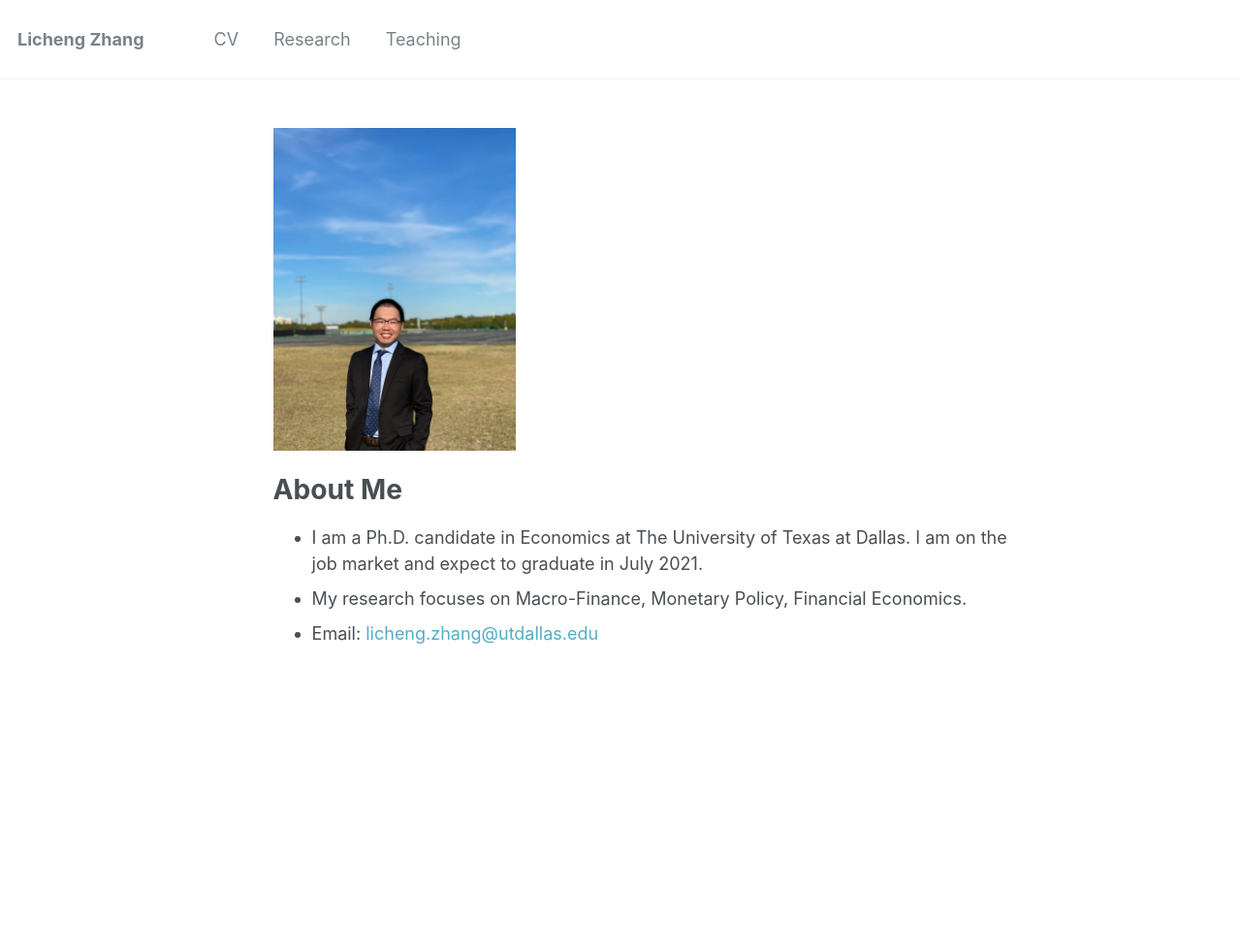
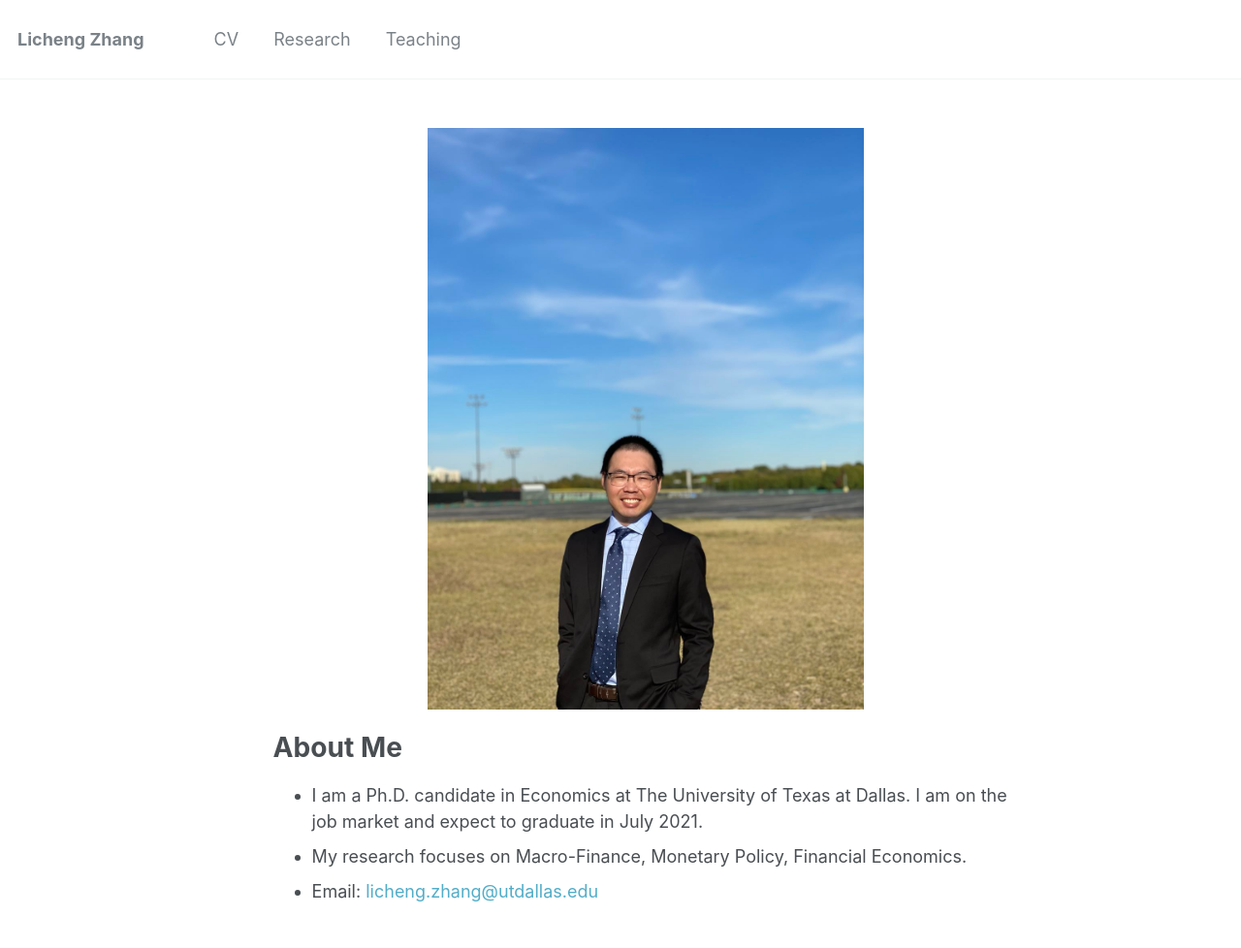
Before and after one commit to lichengzh/lichengzh.github.io, a Jekyll site: the page built from _pages/about.md, in a window 1280 px wide. Shown: the whole page at 97% size. Built offline with Jekyll 4.4.1, drawn with Linux system fonts in a browser that asks for light colours; before the commit the page ends 900 px from its top, so only the background shows below that.

Commit message:
Update about.md

```diff
--- a/_pages/about.md
+++ b/_pages/about.md
@@ -8,8 +8,8 @@ redirect_from:
   - /about.html
 ---
 
-<p align="left">
-   <img src="https://lichengzh.github.io/files/IMG_3759.JPG?raw=true" alt="Photo" style="width: 250px;"/>
+<p align="center">
+   <img src="https://lichengzh.github.io/files/IMG_3759.JPG?raw=true" alt="Photo" style="width: 450px;"/>
 </p>
 
 # About Me
```
